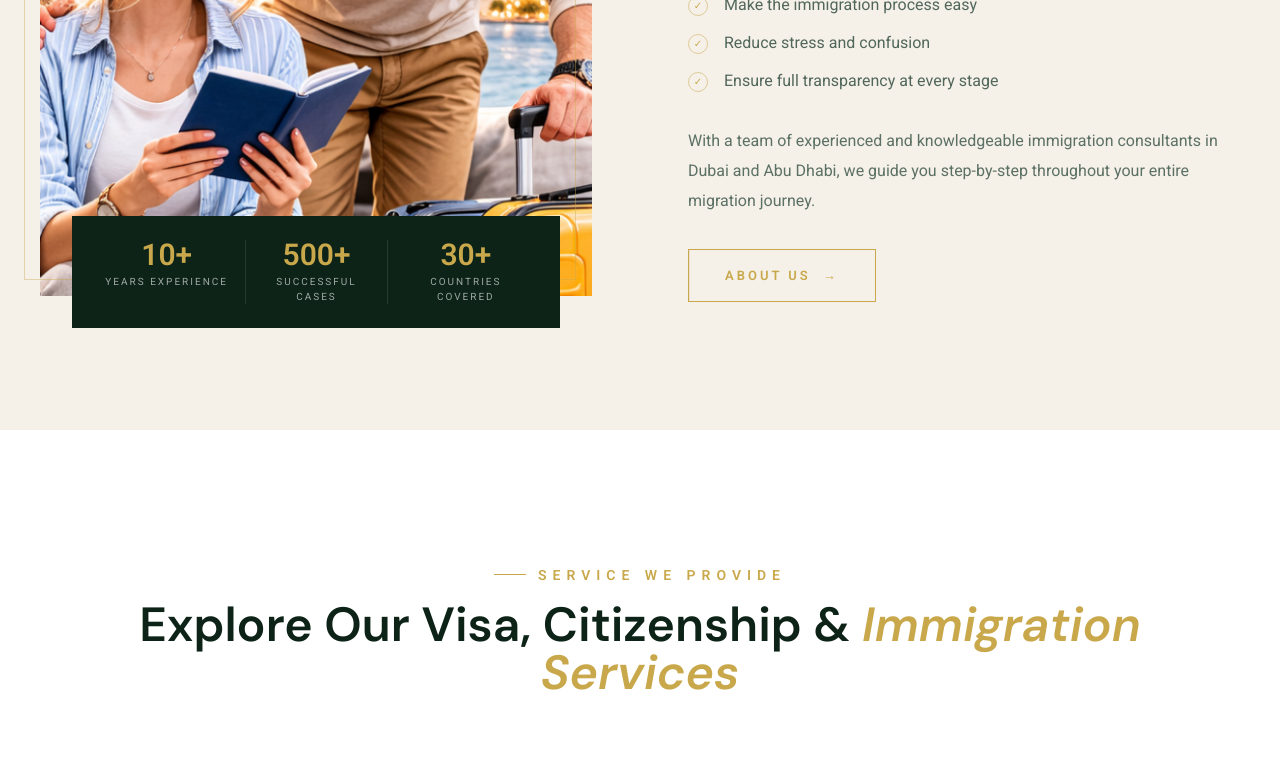
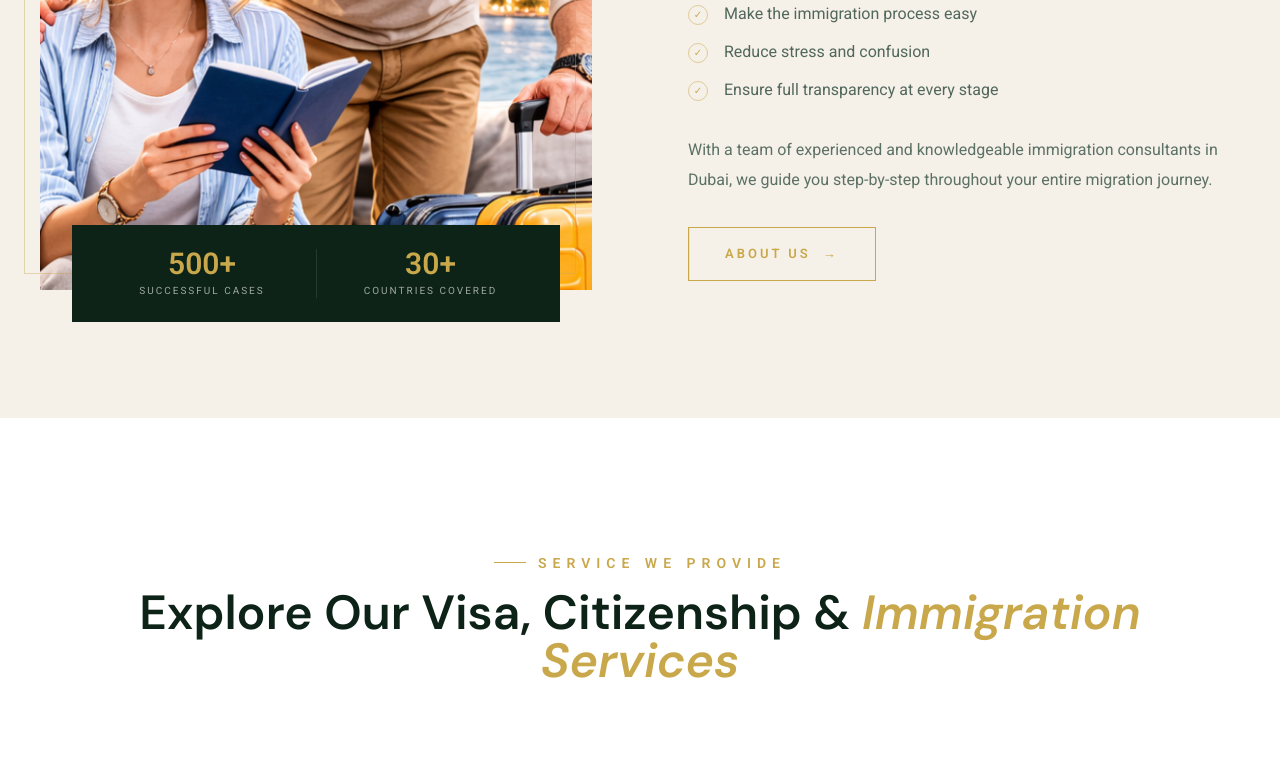
Before and after one commit to ragasoftsolutions/legacy-website_new, a React (Vite) app: page / in a window 1280 px wide. Shown: the part 1400-2163 px from the top of the page. Built offline with nearby package versions, Linux system fonts and the light colour scheme; no server answers.

Commit message:
changes done

```diff
--- a/src/components/About/About.jsx
+++ b/src/components/About/About.jsx
@@ -9,7 +9,6 @@ const goals = [
 ]
 
 const stats = [
-  { value: '10+', label: 'Years Experience' },
   { value: '500+', label: 'Successful Cases' },
   { value: '30+', label: 'Countries Covered' },
 ]
@@ -47,7 +46,7 @@ export default function About() {
 
             {/* Stats bar */}
             <motion.div
-              className="absolute -bottom-8 left-8 right-8 bg-forest-deeper px-8 py-6 grid grid-cols-3 divide-x divide-white/10"
+              className="absolute -bottom-8 left-8 right-8 bg-forest-deeper px-8 py-6 grid grid-cols-2 divide-x divide-white/10"
               initial={{ opacity: 0, y: 40 }}
               whileInView={{ opacity: 1, y: 0 }}
               viewport={{ once: true, amount: 0.3 }}
@@ -137,7 +136,7 @@ export default function About() {
               viewport={{ once: true, amount: 0.3 }}
               transition={{ duration: 0.6, delay: 0.4 }}
             >
-              With a team of experienced and knowledgeable immigration consultants in Dubai and Abu Dhabi,
+              With a team of experienced and knowledgeable immigration consultants in Dubai,
               we guide you step-by-step throughout your entire migration journey.
             </motion.p>
 
```
